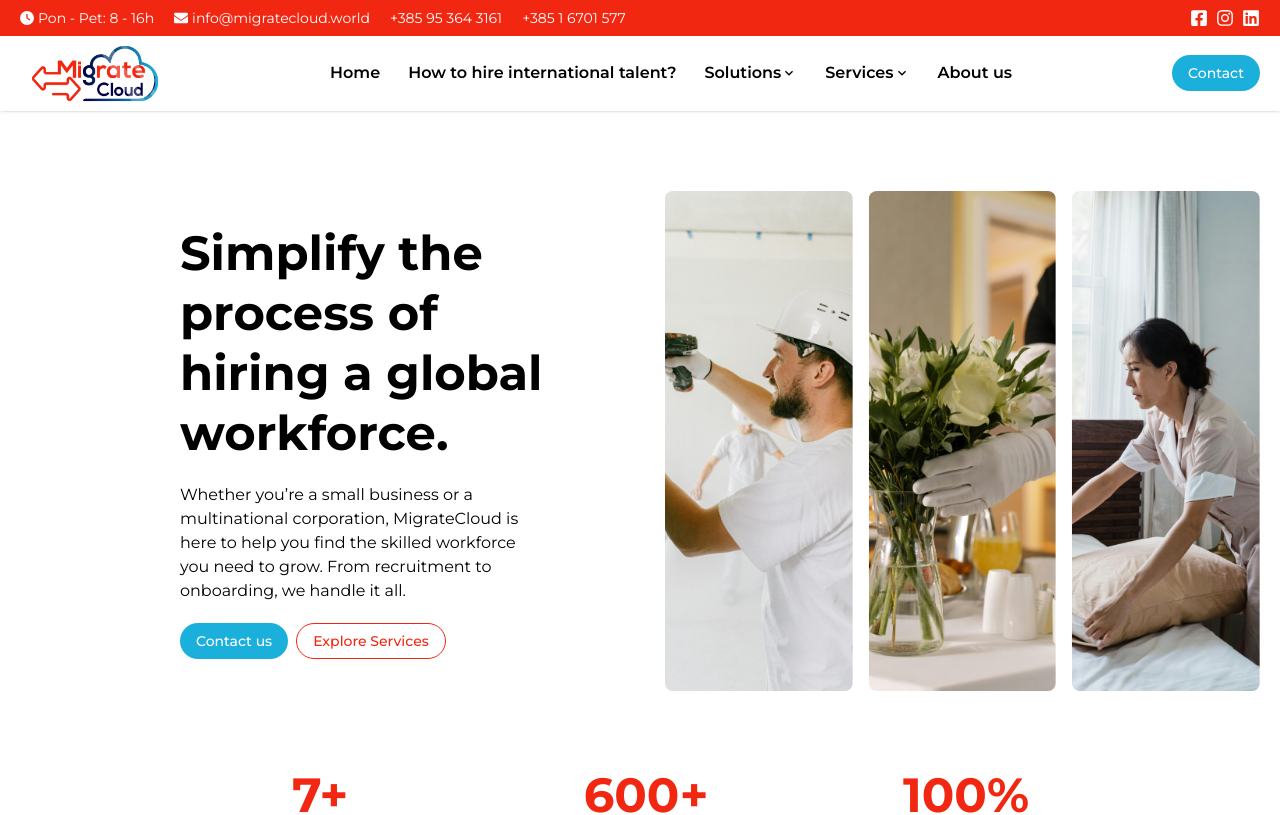
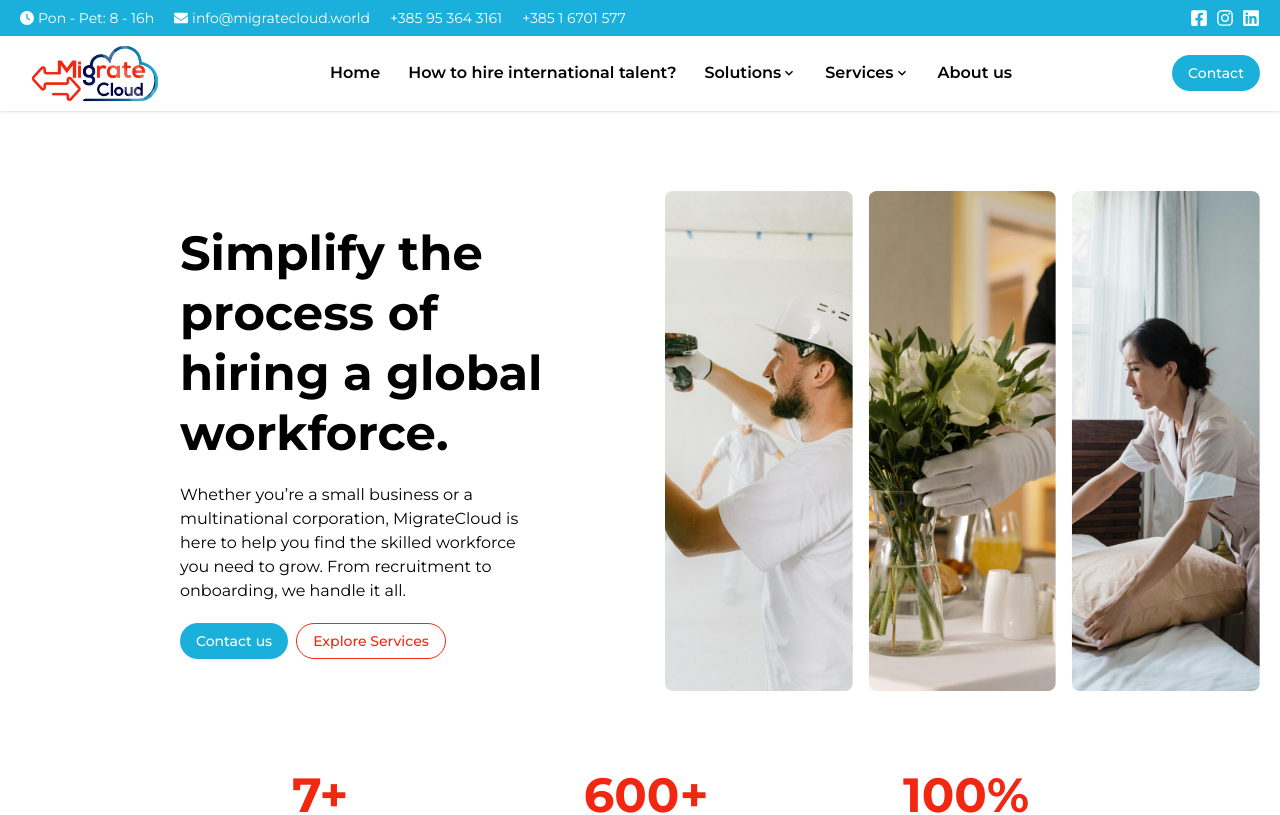
Before and after one commit to AbabilGroup/migrate-cloud, a Next.js app: page / in a window 1280 px wide. Shown: the top 815 px of the page. Built offline with nearby package versions, Linux system fonts and the light colour scheme.

Commit message:
update top bar color

```diff
--- a/src/components/shared/TopBar.tsx
+++ b/src/components/shared/TopBar.tsx
@@ -7,7 +7,7 @@ import { FaLinkedin } from "react-icons/fa";
 
 const TopBar = () => {
   return (
-    <header className="hidden bg-primary py-2 text-sm text-white lg:block">
+    <header className="hidden bg-secondary py-2 text-sm text-white lg:block">
       <div className="container flex items-center justify-start gap-5">
         <div className="flex items-center gap-1">
           <div>
```
